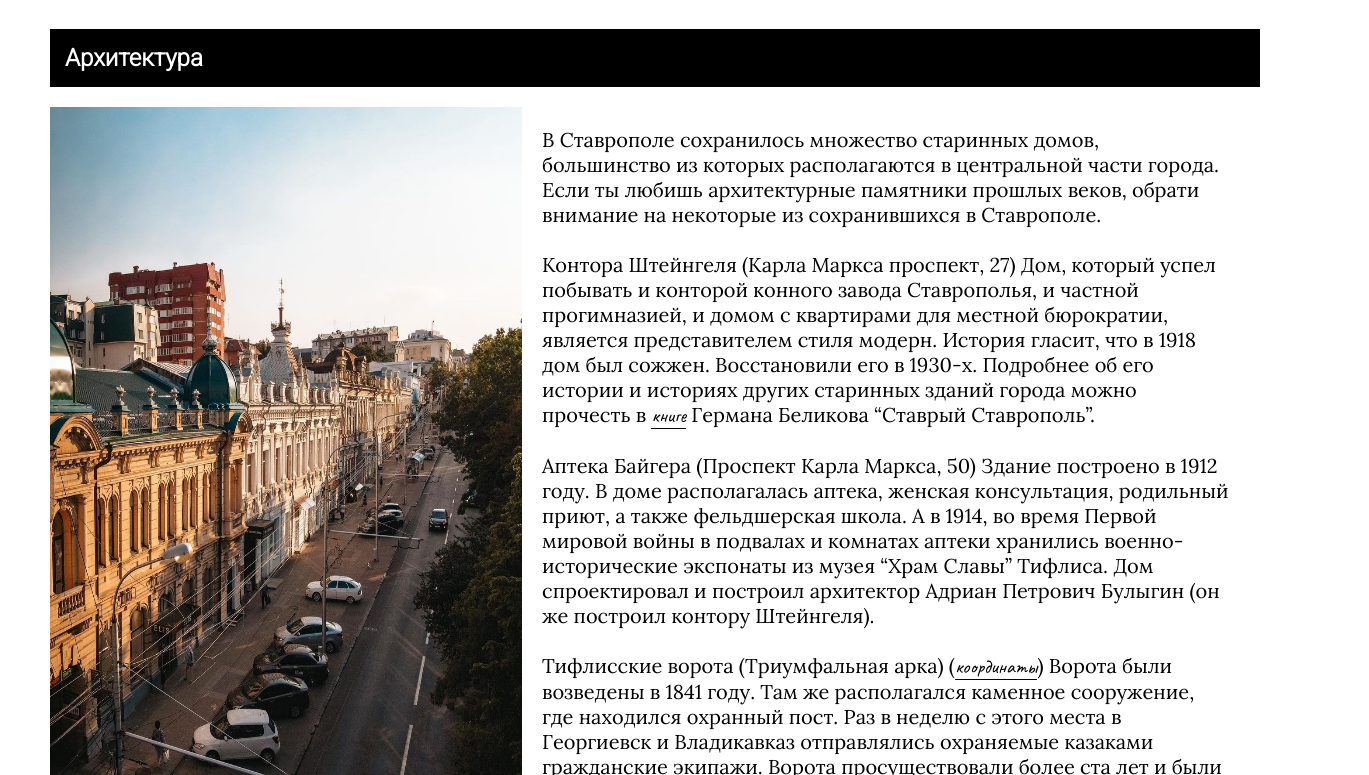
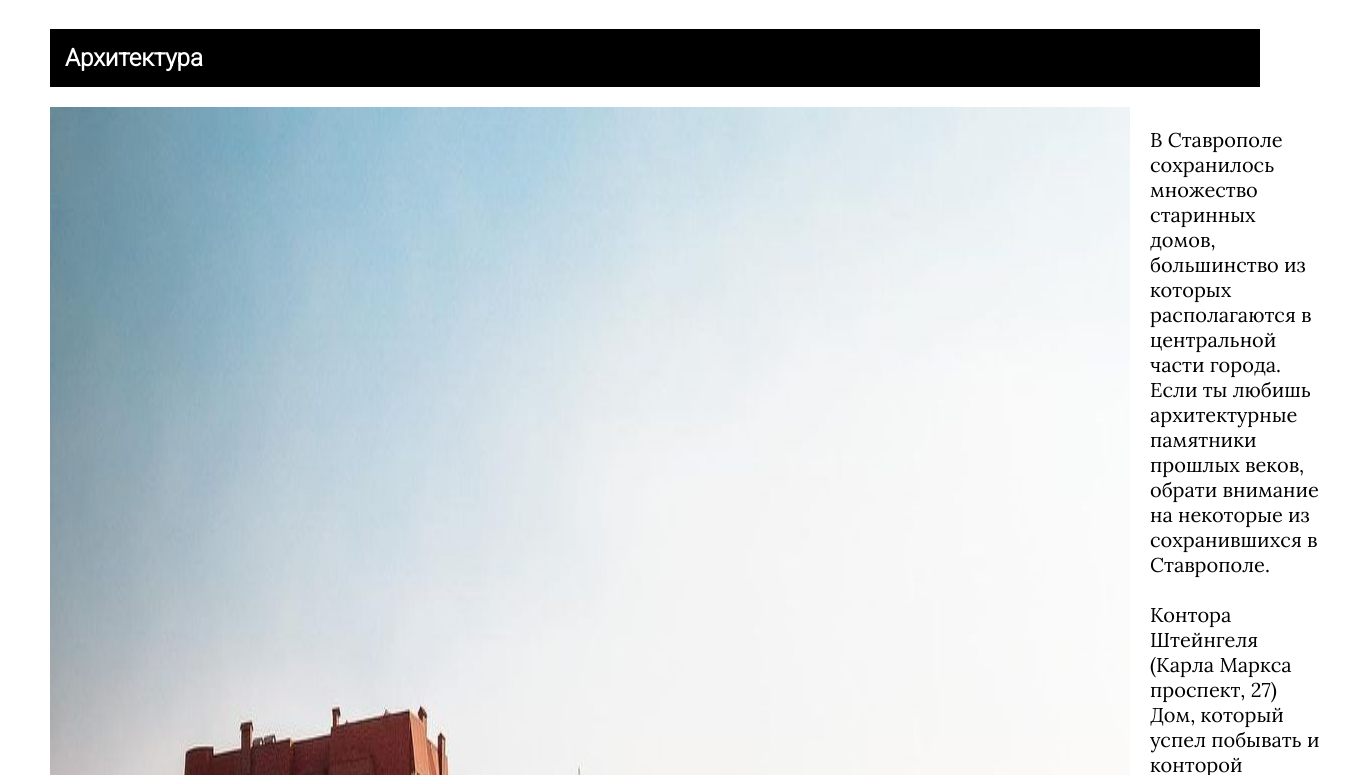
Before and after one commit to DianaEnginoeva/dianaenginoeva.github.io, a plain HTML site: page index.html in a window 1280 px wide. Shown: the part 745-1520 px from the top of the page, 1369 px wide, since content can reach past the window. Drawn offline with Linux system fonts and the light colour scheme.

Commit message:
Add files via upload
Edit styles

```diff
--- a/style.css
+++ b/style.css
@@ -58,14 +58,20 @@ h2 {
 
 .description {
     display: flex;
+    width: 100%;
+}
+
+.picture {
+    width: 250%;
 }
 
 .description img {
-    max-width: 40%;
+    max-width: 100%;
     height: auto;
 }
 
 .description p {
+    flex-basis: 60%;
     margin-left: 20px;
     font-family: 'Lora', serif;
     font-size: 20px;
```
